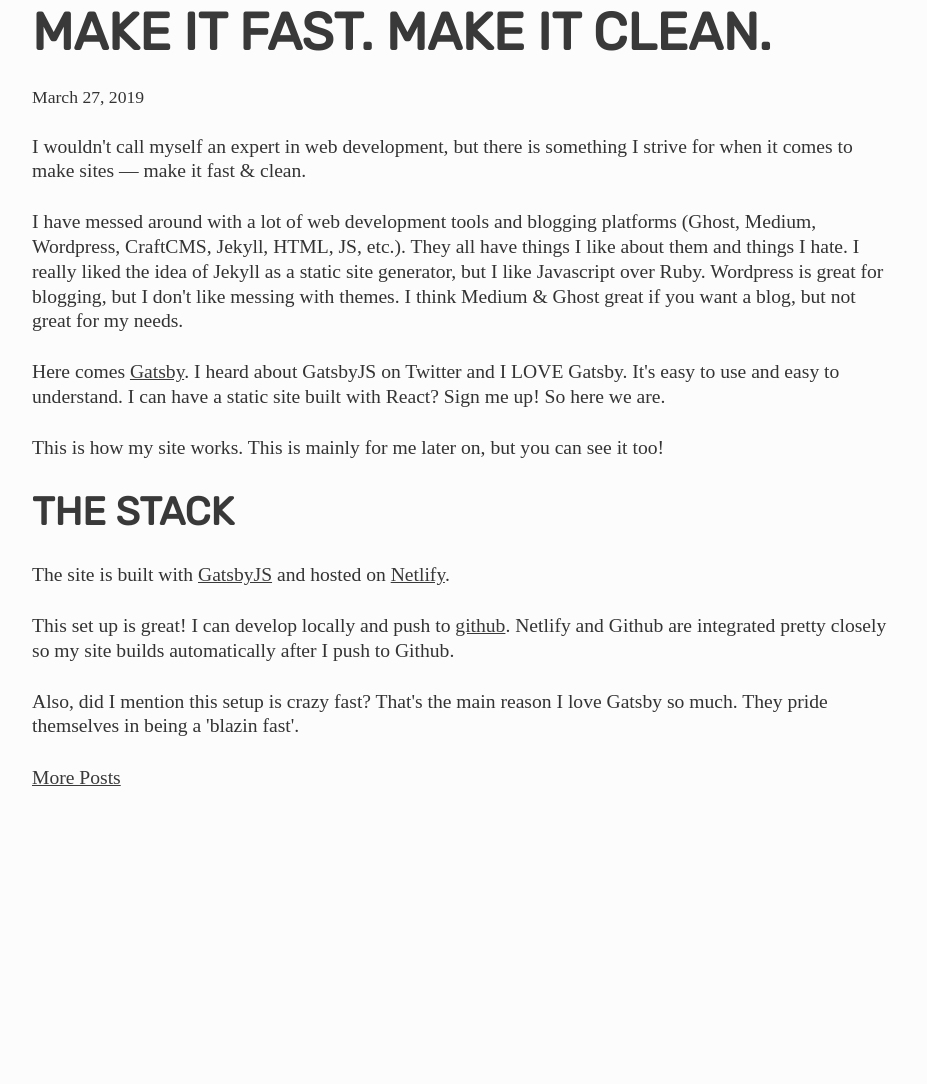
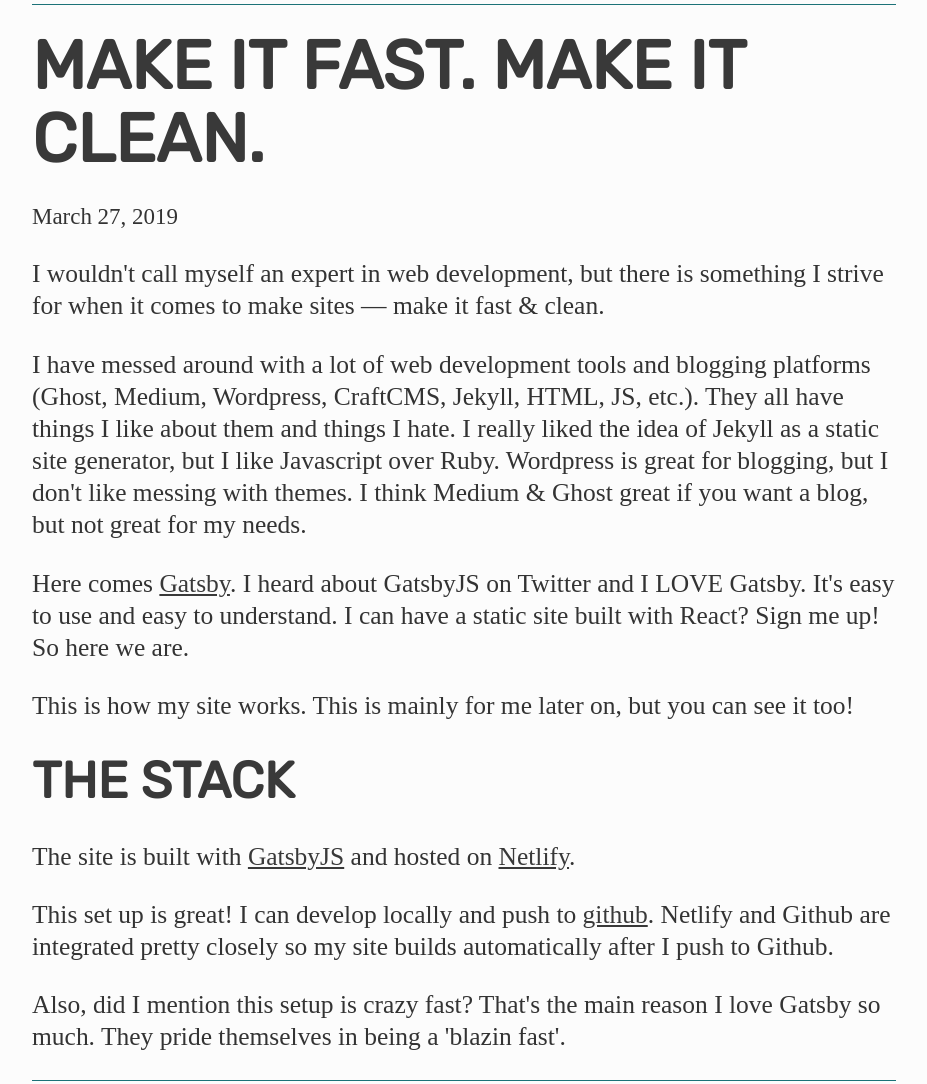
Before and after one commit to mattchupp/mattchupp, a Gatsby site: page /blog/fast-and-clean in a window 1280 px wide. Shown: the part 176-1260 px from the top of the page, without its empty margins (4-931 px from the left). Before the commit the page ends 967 px from the top, so only its background shows below. Built offline with nearby package versions, Linux system fonts and the light colour scheme; Gatsby itself is replaced by a stand-in of ours; a web font is replaced by a local one.

Commit message:
added hr

```diff
--- a/src/templates/postTemplate.js
+++ b/src/templates/postTemplate.js
@@ -10,18 +10,16 @@ export default function Template({
   const { frontmatter, html } = markdownRemark
   return (
     <Layout>
-      <div className="blog-post-container">
-        <div className="blog-post">
-          <h1>{frontmatter.title}</h1>
-          <p className="meta-text">{frontmatter.date}</p>
-          {frontmatter.author ? <p>{frontmatter.author}</p> : null}
-          <div
-            className="blog-post-content"
-            dangerouslySetInnerHTML={{ __html: html }}
-          />
-        </div>
+      <hr/>
+      <div className="body-text">
+        <h1>{frontmatter.title}</h1>
+        <p className="meta-text">{frontmatter.date}</p>
+        <div
+          dangerouslySetInnerHTML={{ __html: html }}
+        />
+        <hr/>
+        <Link to="/blog">More posts</Link>
       </div>
-      <Link to="/blog">More Posts</Link>
     </Layout>
   )
 }
@@ -34,7 +32,6 @@ export const pageQuery = graphql`
         date(formatString: "MMMM DD, YYYY")
         path
         title
-        author
       }
     }
   }
```
